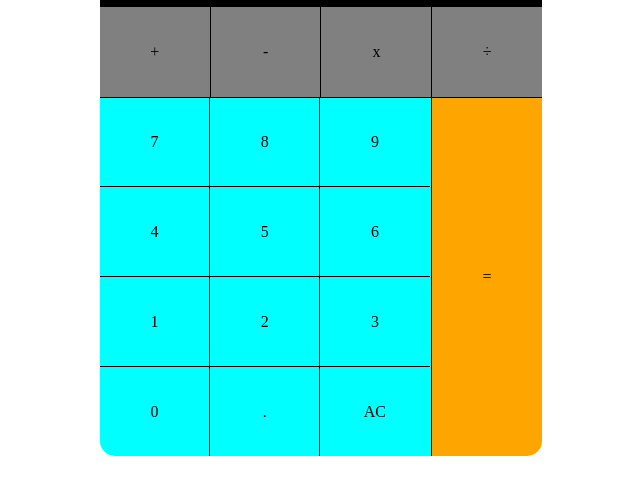
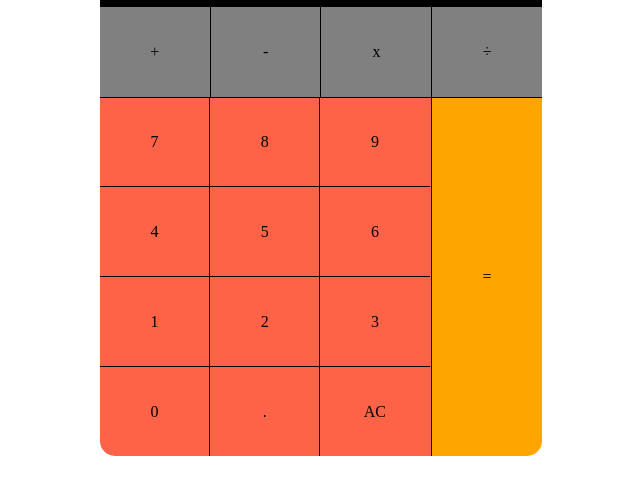
Before and after one commit to rw400/calculator, a plain HTML site: page index.html in a window 1280 px wide. Shown: the part 233-728 px from the top of the page, without its empty margins (319-959 px from the left). Drawn offline with Linux system fonts and the light colour scheme.

Commit message:
message change to tomato

```diff
--- a/index.css
+++ b/index.css
@@ -71,7 +71,7 @@ body {
   flex-direction: row;
   flex-wrap: wrap;
   width: 75%;
-  background-color: cyan;
+  background-color: tomato;
   border-bottom-left-radius: 15px;
 }
 
```
